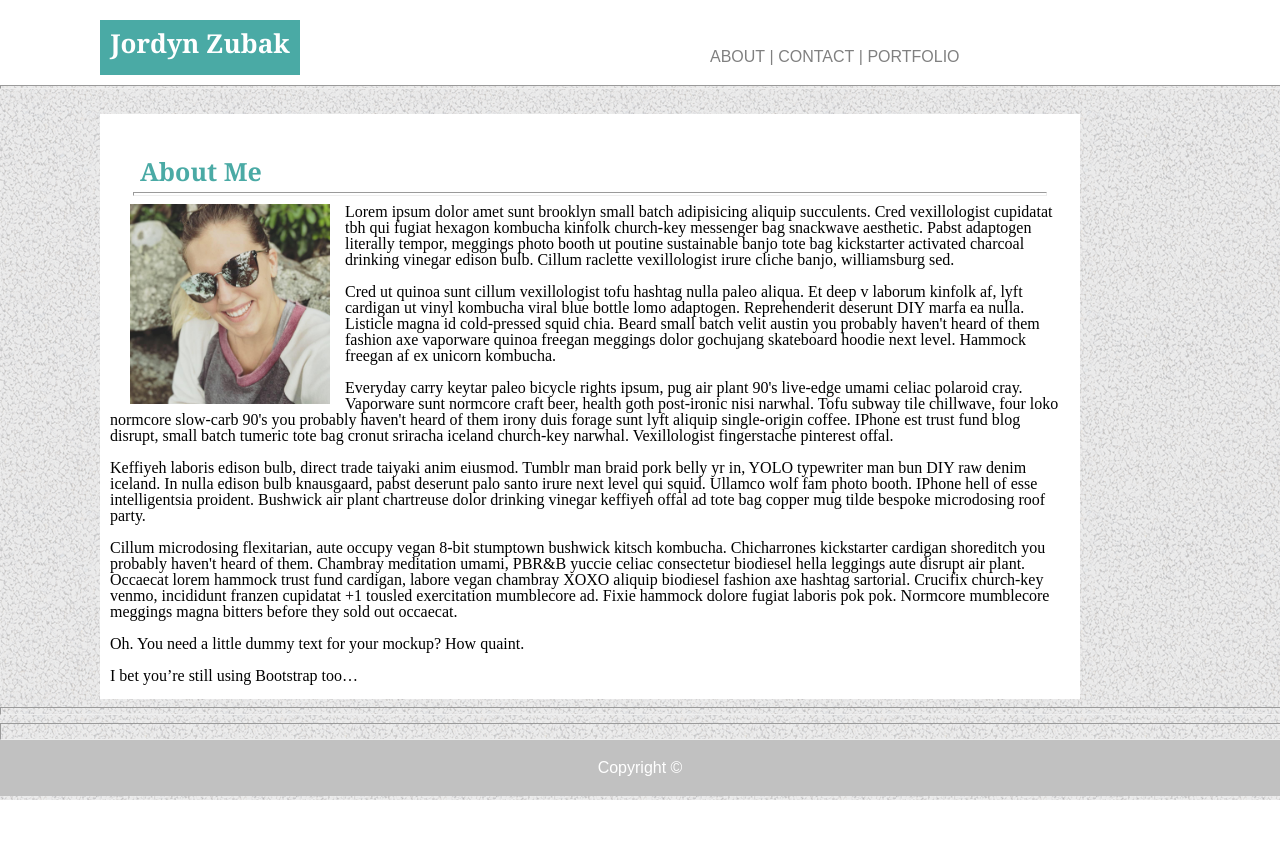
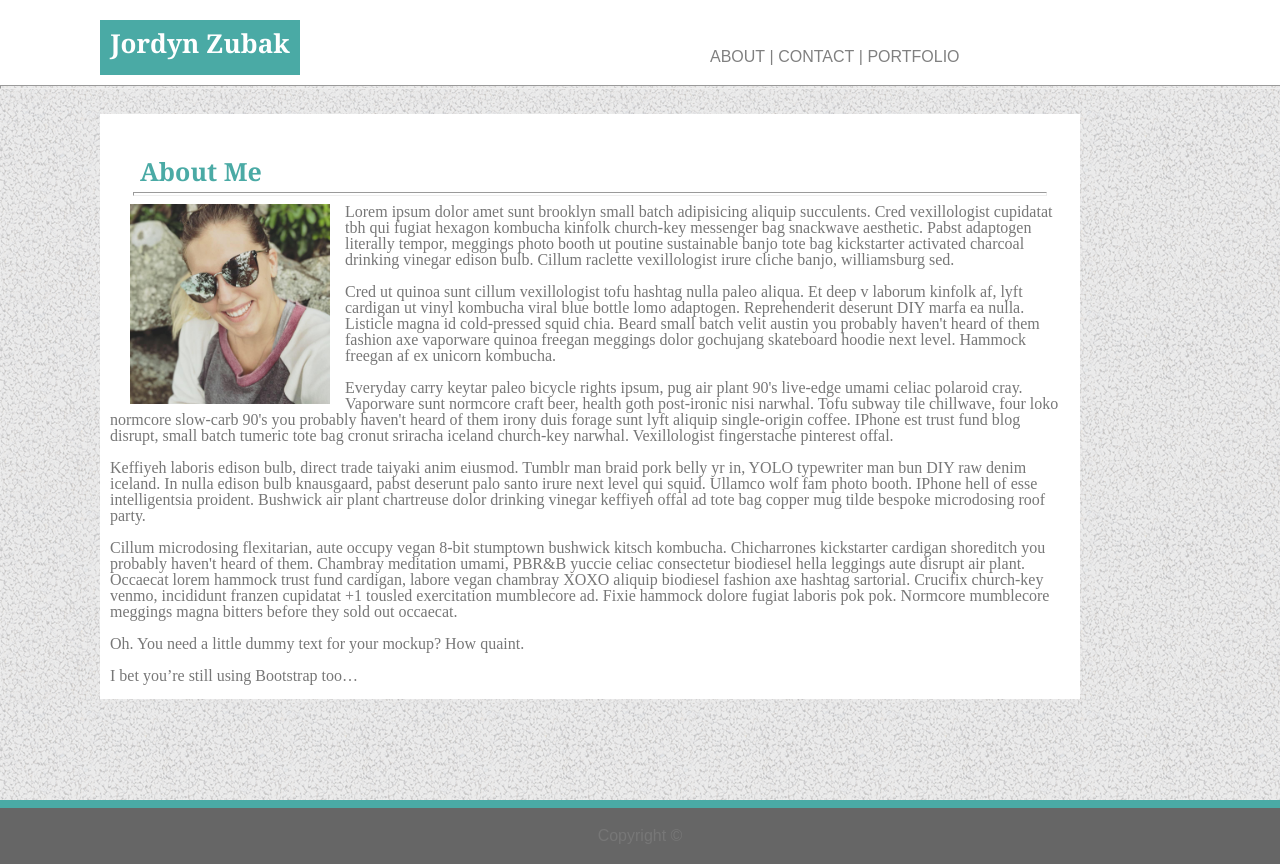
Before and after one commit to jzubak/Basic-Portfolio, a plain HTML site: page index.html in a window 1280 px wide. Before the commit the page ends 800 px from the top, so only its background shows below. Drawn offline with Linux system fonts and the light colour scheme.

Commit message:
WEDNESDAY NIGHT

```diff
--- a/index.css
+++ b/index.css
@@ -1,14 +1,27 @@
 /* this is the overarching style sheet to be used as a baseline for all three pages */
+html{
+    height: 100%;
+    margin: 0;
+}
 body{
+    height: 100%;
     margin: 0;
     background-image: url('assets/images/gravel/gravel.png');
 }
 
+.content {
+    min-height: 100%;
+}
+.content-inside {
+    padding: 0;
+    padding-bottom: 50px;
+}
+
 .div1{
     display: flex;
-    background-color: white;
-    border-bottom-width: 1%;
-    border-color: black;
+    background-color: #ffffff;
+    border-bottom-width: 15px;
+    border-color: #cccccc;
     width: 100%;
     margin: 0;
     padding: 0;
@@ -22,20 +35,20 @@ h1 {
     width : 200px;
     height: 100%;
     padding-top: 10px;
-    font-family: 'Georgia', Times New Roman, Times, serif;
+    font-family: 'Georgia', Times, Times New Roman, serif;
     font-size : 26px;
     font-weight: bold;
-    color : #fff;
+    color : #ffffff;
     text-align: center;
     background-color: #4aaaa5;
     float: left;
-    border: 5px;
-    border-color: rgb(207, 203, 203);
+    border: 15px;
+    border-color:#cccccc;
 }
 
 .navkeys{
     float: right;
-    font-family: "Arial", Helvetica, sans-serif;
+    font-family: 'Arial', 'Helvetica Neue', Helvetica, sans-serif;
     color: rgb(207, 203, 203);
     text-align: center;
     padding-right: 10%;
@@ -90,26 +103,26 @@ ul {
     padding: 0px 100px 0px 100px;
 }
 h2 {
-    font-family:'Georgia', Times New Roman, Times, serif;
+    font-family:'Georgia', Times, Times New Roman, serif;
     font-size : 25px;
     font-weight: bold;
     color : #4aaaa5;
     border: 2px;
     padding-top: 30px;
     padding-left: 30px;
-    border-color: rgb(207, 203, 203);
+    border-color:#cccccc;
 }
 
 .div3 {
     width: 960px;
     height: relative;
-    background: #fff;
+    background: #ffffff;
     margin-top: 25px;
     margin-left: 100px;
     padding: 15px 10px 15px 10px;
     border: 2px;
-    border-color: rgb(207, 203, 203);
-    background-color: white;
+    border-color: #dddddd;
+    background-color:#ffffff;
 }
 
 .img1{
@@ -131,7 +144,8 @@ h2 {
 
 p{
     z-index: 99;
-    background: white;
+    background:#ffffff;
+    color: #777777;
 }
 
 .hr3{
@@ -144,21 +158,12 @@ p{
     z-index: 1;
 }
 
-.footerline{
-    position: relative;
-    height: 15px;
-    width: 100%;
-    padding: 0;
+footer {
+    border-top: 8px solid #4aaaa5;
+    font-family: 'Arial', 'Helvetica Neue', Helvetica, sans-serif;
     margin: 0;
-    align-content: center;
-    color: #4aaaa5;
-    /* z-index: 1; */
-}
-footer {
-    font-family: Arial, Helvetica, sans-serif;
-    margin: 0;
-    color: white;
-    background-color: #c1c1c1;
+    color: #777777;
+    background-color: #666666;
     padding: 20px;
     text-align: center;
   }
--- a/index.html
+++ b/index.html
@@ -7,7 +7,9 @@
         <link rel="stylesheet" type="text/css" href="index.css">
     </head>
     <body>
-        <header >
+    <div class="content">
+    <div class="content-inside">
+        <header>
         <div class='div1 clearfix' >
             <div class='headerbox'>
                 <h1>Jordyn Zubak</h1>
@@ -58,14 +60,9 @@
                     </p>
                 </div>
             </div>
-        <div>
-            <hr class='hr3'>
+    </div>
         </div>
-        <div>
-                <hr class='footerline'>
-            <footer class='clearfix'>
-            Copyright ©
-            </footer>
+            <footer class='footer'>Copyright ©</footer>
         </div>
     </body>
 </html>
```
Also changed, not shown: contact.css (+4 -4 lines), contact.html (+3 -1 lines), portfolio.css (+13 -12 lines), portfolio.html (+3 -1 lines).
